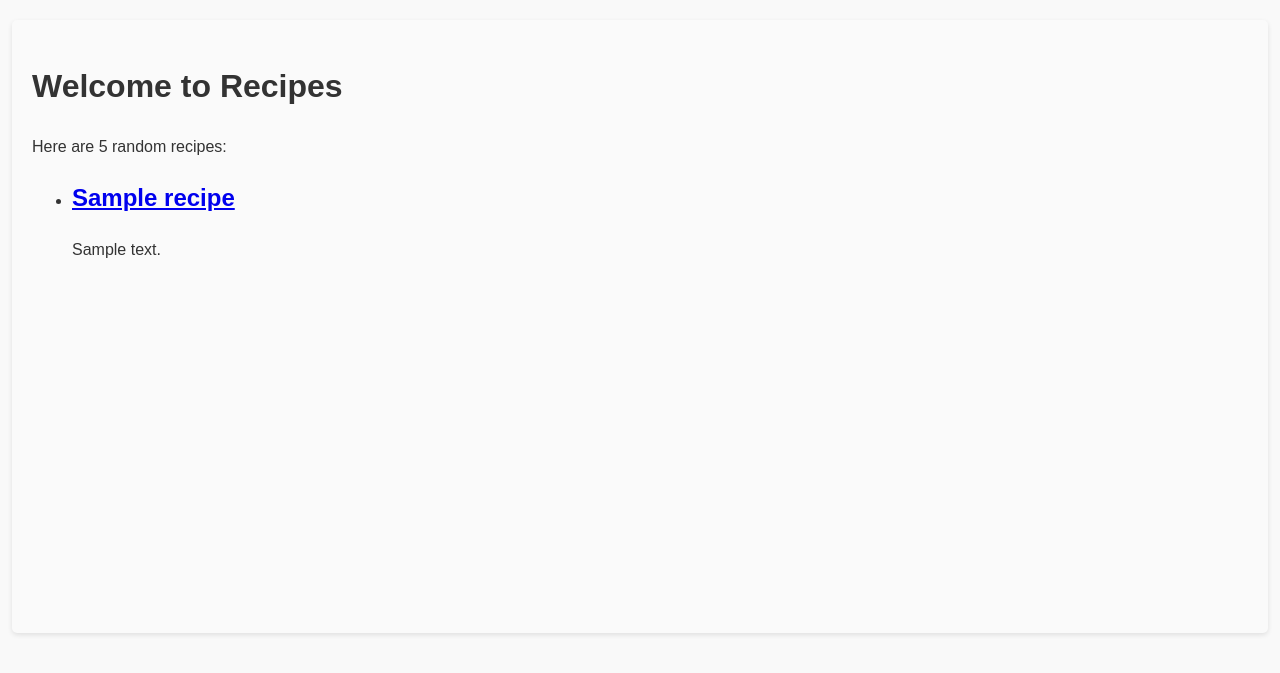
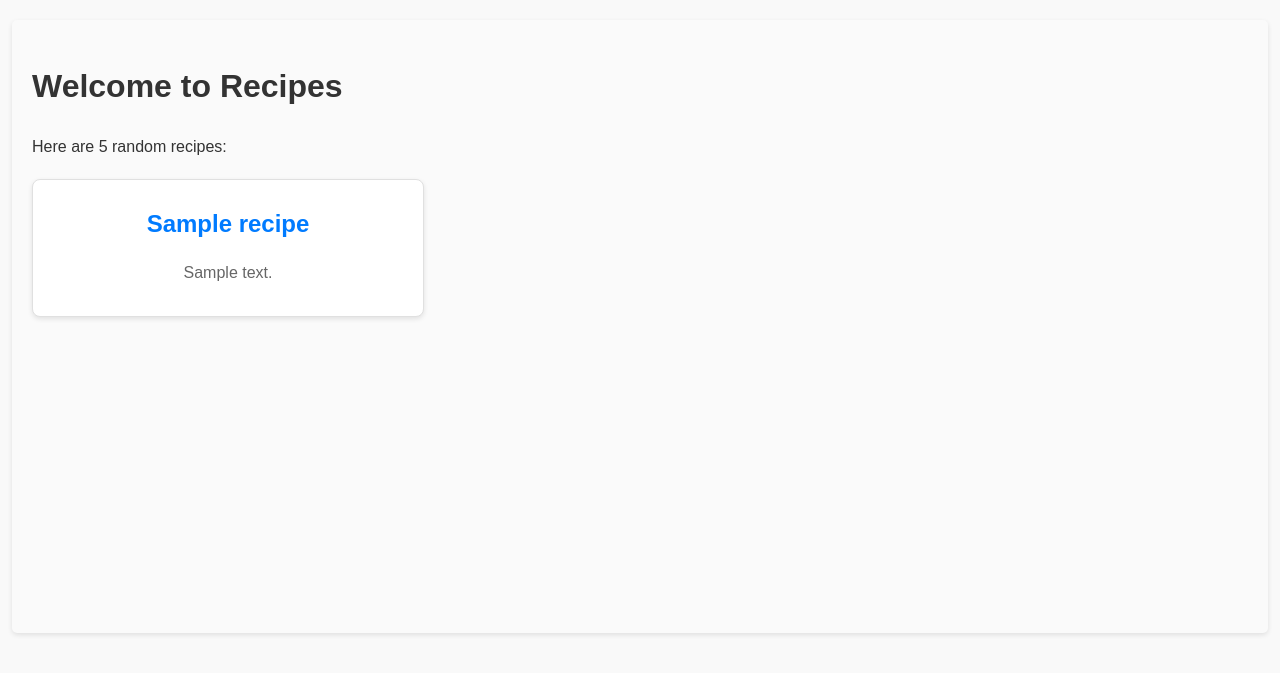
Before and after one commit to MikhaSverdlovski/recipes, a Django app: page / in a window 1280 px wide. Shown: the part 46-719 px from the top of the page. Run offline with Django 5.2, Linux system fonts and the light colour scheme; tables that the repository leaves empty hold one stand-in row (values such as "Sample post").

Commit message:
styles for main

```diff
--- a/recipes/views.py
+++ b/recipes/views.py
@@ -12,7 +12,7 @@ from django.contrib.auth.decorators import login_required
 
 def home(request):
     recipes = Recipe.objects.all()
-    random_recipes = random.sample(list(recipes), min(len(recipes), 5))
+    random_recipes = random.sample(list(recipes), min(len(recipes), 10))
     return render(request, 'recipes/home.html', {'recipes': random_recipes})
 
 
--- a/static/style.css
+++ b/static/style.css
@@ -59,6 +59,50 @@ main {
     flex: 1; /* Занимает доступное пространство */
 }
 
+/* Сетка рецептов */
+.recipe-grid {
+    display: grid;
+    grid-template-columns: repeat(auto-fill, minmax(300px, 1fr));
+    gap: 20px;
+    margin-top: 20px;
+}
+
+/* Карточка рецепта */
+.recipe-card {
+    background: #ffffff;
+    border: 1px solid #e0e0e0;
+    border-radius: 8px;
+    padding: 15px;
+    box-shadow: 0 2px 5px rgba(0, 0, 0, 0.1);
+    text-align: center;
+    transition: transform 0.3s ease, box-shadow 0.3s ease;
+}
+
+.recipe-card h2 {
+    font-size: 1.5rem;
+    margin: 10px 0;
+}
+
+.recipe-card p {
+    font-size: 1rem;
+    color: #666;
+}
+
+.recipe-card a {
+    text-decoration: none;
+    color: #007bff;
+    font-weight: bold;
+}
+
+.recipe-card a:hover {
+    color: #0056b3;
+}
+
+.recipe-card:hover {
+    transform: translateY(-5px);
+    box-shadow: 0 5px 10px rgba(0, 0, 0, 0.2);
+}
+
 /* Футер */
 footer {
     background-color: #343a40;
@@ -67,6 +111,7 @@ footer {
     padding: 10px 0;
     margin-top: 20px;
 }
+
 footer p {
     margin: 5px 0;
     font-size: 0.9rem;
@@ -82,8 +127,8 @@ footer p {
     header .nav-list li {
         margin: 5px 0;
     }
+
+    .recipe-card {
+        padding: 10px;
+    }
 }
-
-.search-class {
-    flex-direction: column;
-}
--- a/templates/recipes/home.html
+++ b/templates/recipes/home.html
@@ -3,14 +3,16 @@
 {% block title %}Home - Recipes{% endblock %}
 
 {% block content %}
-    <h1>Welcome to Recipes</h1>
+    <h1 class="h1">Welcome to Recipes</h1>
     <p>Here are 5 random recipes:</p>
-    <ul>
+
+    <div class="recipe-grid">
         {% for recipe in recipes %}
-            <li>
+            <div class="recipe-card">
                 <h2><a href="{% url 'recipe_detail' recipe.id %}">{{ recipe.title }}</a></h2>
                 <p>{{ recipe.description|truncatewords:20 }}</p>
-            </li>
+            </div>
         {% endfor %}
-    </ul>
+    </div>
+
 {% endblock %}
```
